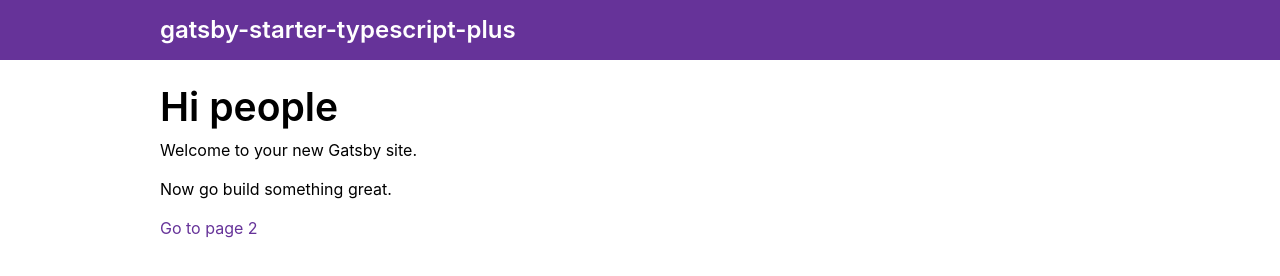
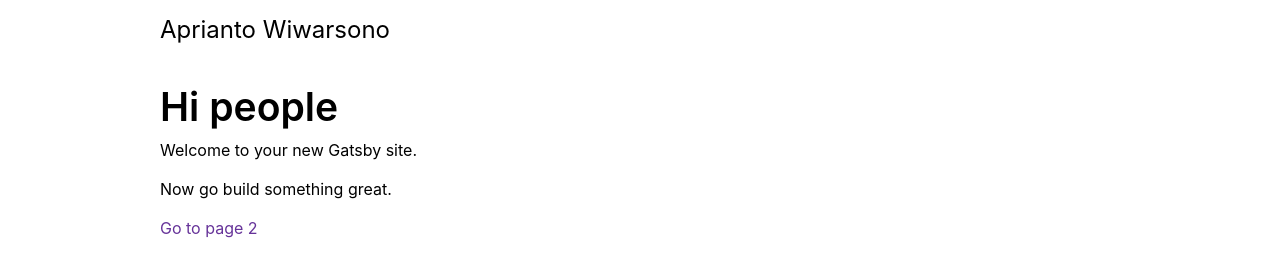
Before and after one commit to awiw642/awiw-blog, a Gatsby site: page / in a window 1280 px wide. Built offline with nearby package versions, Linux system fonts and the light colour scheme; Gatsby itself is replaced by a stand-in of ours.

Commit message:
Update page title

```diff
--- a/gatsby-config.js
+++ b/gatsby-config.js
@@ -1,15 +1,13 @@
-'use strict'
-
 module.exports = {
   siteMetadata: {
-    title: 'gatsby-starter-typescript-plus',
-    description: 'A starter kit for TypeScript-based Gatsby projects with sensible defaults.',
-    keywords: 'gatsbyjs, gatsby, javascript, sample, something',
-    siteUrl: 'https://gatsby-starter-typescript-plus.netlify.com',
+    title: 'Aprianto Wiwarsono',
+    description: 'A blog where I ramble about things',
+    keywords: 'tech, Aprianto Wiwarsono',
+    siteUrl: 'https://awiw.xyz',
     author: {
-      name: 'Resi Respati',
-      url: 'https://twitter.com/resir014',
-      email: 'resir014@gmail.com'
+      name: 'Aprianto Wiwarsono',
+      url: 'https://awiw.xyz',
+      email: 'awiwarsono@gmail.com'
     }
   },
   plugins: [
--- a/src/components/Header.tsx
+++ b/src/components/Header.tsx
@@ -9,7 +9,7 @@ import Container from './Container'
 const StyledHeader = styled.header`
   height: ${heights.header}px;
   padding: 0 ${dimensions.containerPadding}rem;
-  background-color: ${colors.brand};
+  background-color: ${colors.white};
   color: ${transparentize(0.5, colors.white)};
 `
 
@@ -21,9 +21,8 @@ const HeaderInner = styled(Container)`
 `
 
 const HomepageLink = styled(Link)`
-  color: ${colors.white};
+  color: ${colors.black};
   font-size: 1.5rem;
-  font-weight: 600;
 
   &:hover,
   &:focus {
```
